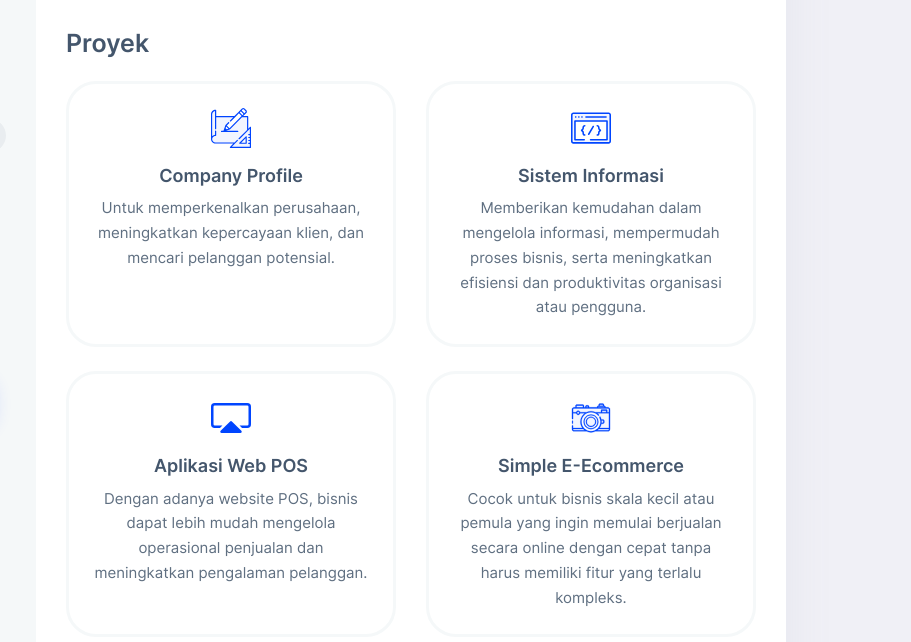
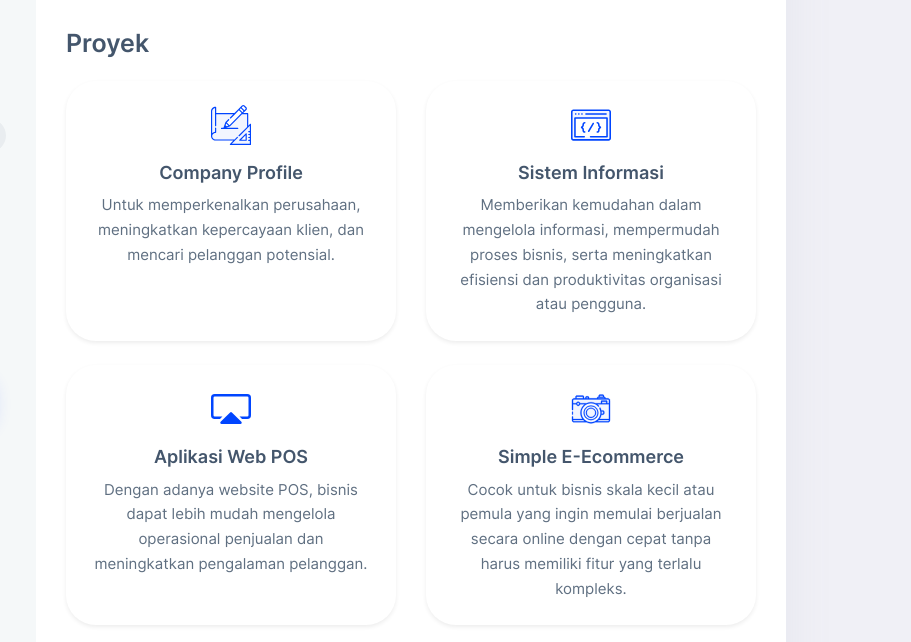
Before and after one commit to upi20/upi20.github.io, a plain HTML site: page index.html in a window 1280 px wide. Shown: the part 310-952 px from the top of the page, 369-1280 px from the left. Drawn offline with Linux system fonts and the light colour scheme; files whose address does not match are found by name.

Commit message:
add shadow

```diff
--- a/index.html
+++ b/index.html
@@ -112,7 +112,7 @@
 					<div class="row">
 						<!-- Case Item -->
 						<div class="col-12 col-lg-6 case-item-wrap">
-							<div class="case-item">
+							<div class="case-item border-0 shadow-sm">
 								<img class="case-item__icon" src="./assets/img/icon-design.svg" alt="" />
 								<h3 class="title title--h3">Company Profile</h3>
 								<p class="case-item__caption">Untuk memperkenalkan perusahaan, meningkatkan kepercayaan klien,
@@ -122,7 +122,7 @@
 
 						<!-- Case Item -->
 						<div class="col-12 col-lg-6 case-item-wrap">
-							<div class="case-item">
+							<div class="case-item border-0 shadow-sm">
 								<img class="case-item__icon" src="./assets/img/icon-dev.svg" alt="" />
 								<h3 class="title title--h3">Sistem Informasi</h3>
 								<p class="case-item__caption">Memberikan kemudahan dalam mengelola informasi, mempermudah proses
@@ -132,7 +132,7 @@
 
 						<!-- Case Item -->
 						<div class="col-12 col-lg-6 case-item-wrap">
-							<div class="case-item">
+							<div class="case-item border-0 shadow-sm">
 								<svg class="case-item__icon" style="color: 0045FF;" xmlns="http://www.w3.org/2000/svg" width="16"
 									height="16" fill="currentColor" class="bi bi-cast" viewBox="0 0 16 16">
 									<path
@@ -148,7 +148,7 @@
 
 						<!-- Case Item -->
 						<div class="col-12 col-lg-6 case-item-wrap">
-							<div class="case-item">
+							<div class="case-item border-0 shadow-sm">
 								<img class="case-item__icon" src="./assets/img/icon-photo.svg" alt="" />
 								<h3 class="title title--h3">Simple E-Ecommerce</h3>
 								<p class="case-item__caption">Cocok untuk bisnis skala kecil atau pemula yang ingin memulai
```
